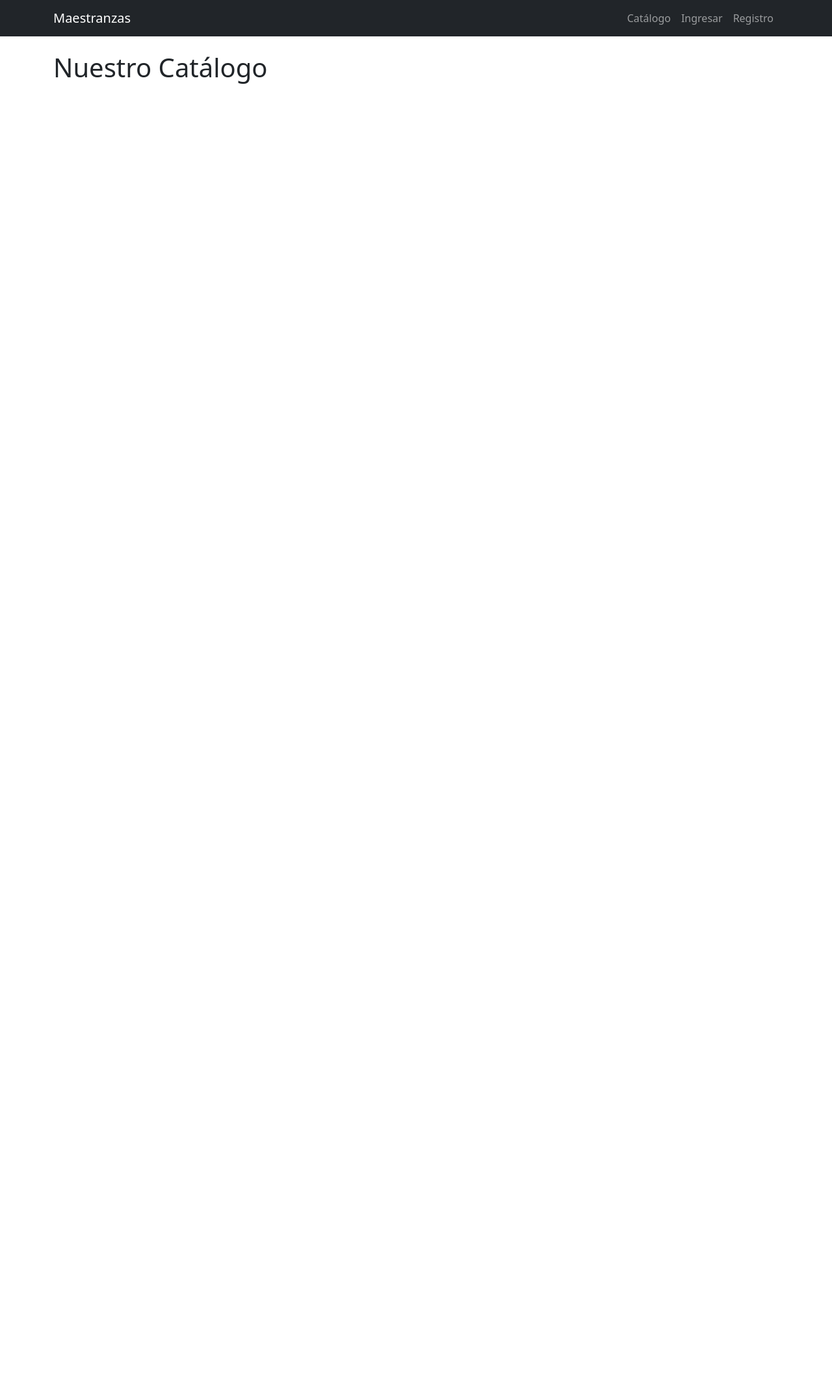
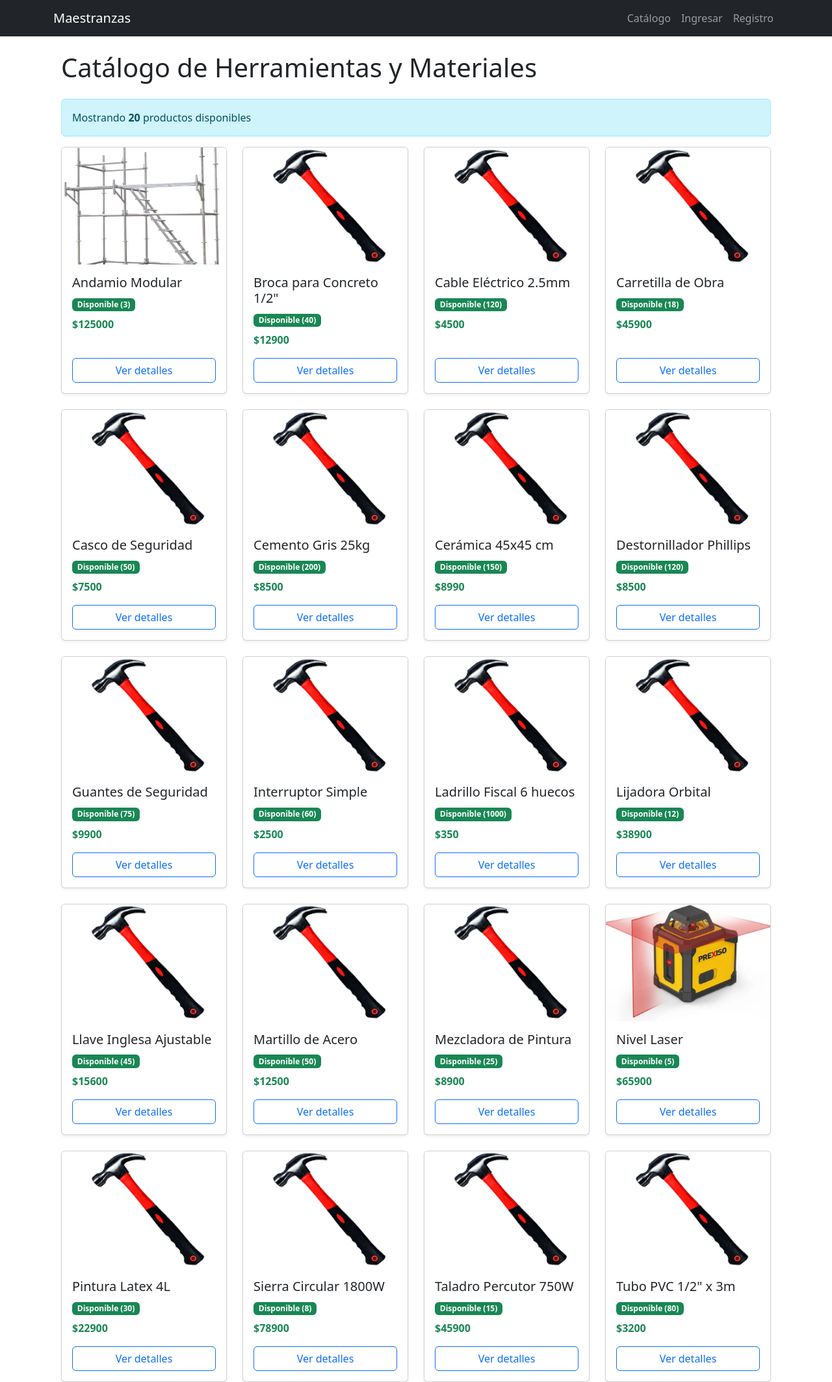
Before and after one commit to HankoQuilodran/Gestion-Agil, a Django app: page /catalogo/ in a window 1280 px wide. Shown: the whole page at 65% size. Before the commit the page ends 129 px from the top, so only its background shows below. Run offline with Django 5.2, Linux system fonts and the light colour scheme; data comes from the database, SQL or seed files in the repository; both versions use the stored data as it was before the commit; data that the repository does not hold is empty.

Commit message:
detalle catalogo & admin html

```diff
--- a/maestranzasWeb/maestranzasWeb/settings.py
+++ b/maestranzasWeb/maestranzasWeb/settings.py
@@ -117,8 +117,9 @@ USE_TZ = True
 # https://docs.djangoproject.com/en/5.2/howto/static-files/
 
 STATIC_URL = 'static/'
-MEDIA_URL = '/media/'
-MEDIA_ROOT = os.path.join(BASE_DIR, 'media')
+MEDIA_URL = '/media/'  # URL prefix
+MEDIA_ROOT = os.path.join(BASE_DIR, 'myapp', 'media')
+
 
 # Default primary key field type
 # https://docs.djangoproject.com/en/5.2/ref/settings/#default-auto-field
--- a/maestranzasWeb/maestranzasWeb/urls.py
+++ b/maestranzasWeb/maestranzasWeb/urls.py
@@ -22,4 +22,4 @@ from django.conf.urls.static import static
 urlpatterns = [
     path('admin/', admin.site.urls),
     path('', include('myapp.urls')),
-] + static(settings.MEDIA_URL, document_root=settings.MEDIA_ROOT)
+]+ static(settings.MEDIA_URL, document_root=settings.MEDIA_ROOT)
--- a/maestranzasWeb/myapp/models.py
+++ b/maestranzasWeb/myapp/models.py
@@ -10,10 +10,14 @@ class Producto(models.Model):
     nombre = models.CharField(max_length=200)
     descripcion = models.TextField()
     precio = models.DecimalField(max_digits=10, decimal_places=2)
-    imagen = models.ImageField(upload_to='productos/', null=True, blank=True)
-    categoria = models.ForeignKey(Categoria, on_delete=models.SET_NULL, null=True)
+    imagen = models.CharField(max_length=100)
     stock = models.PositiveIntegerField(default=0)
     fecha_creacion = models.DateTimeField(auto_now_add=True)
+    def __str__(self):
+        return f"{self.nombre} (ID: {self.id})"
+
+    def imagen_url(self):
+        return f'/media/productos/{self.imagen}'
 
     def __str__(self):
         return self.nombre
--- a/maestranzasWeb/myapp/templates/base.html
+++ b/maestranzasWeb/myapp/templates/base.html
@@ -1,4 +1,6 @@
+
 <!DOCTYPE html>
+
 <html lang="es">
 <head>
     <meta charset="UTF-8">
--- a/maestranzasWeb/myapp/templates/catalogo.html
+++ b/maestranzasWeb/myapp/templates/catalogo.html
@@ -1,23 +1,106 @@
 {% extends 'base.html' %}
 
-{% block title %}Catálogo | {{ block.super }}{% endblock %}
+{% block title %}Catálogo de Productos{% endblock %}
 
 {% block content %}
-<h1>Nuestro Catálogo</h1>
-<div class="row">
-    {% for producto in productos %}
-    <div class="col-md-4 mb-4">
-        <div class="card h-100">
-            {% if producto.imagen %}
-            <img src="{{ producto.imagen.url }}" class="card-img-top" alt="{{ producto.nombre }}">
-            {% endif %}
-            <div class="card-body">
-                <h5 class="card-title">{{ producto.nombre }}</h5>
-                <p class="card-text">${{ producto.precio }}</p>
-                <a href="{% url 'detalle_producto' producto.id %}" class="btn btn-primary">Detalles</a>
+<div class="container mt-4">
+    <h1 class="mb-4">Catálogo de Herramientas y Materiales</h1>
+
+    <!-- Contador de productos -->
+    <div class="alert alert-info">
+        Mostrando <strong>{{ productos|length }}</strong> productos disponibles
+    </div>
+
+    <!-- Grid de productos dinámico -->
+    <div class="row row-cols-1 row-cols-md-2 row-cols-lg-4 g-4">
+        {% for producto in productos %}
+        <div class="col">
+            <div class="card h-100 shadow-sm">
+                <!-- Imagen del producto - Fixed container -->
+                <div style="height: 180px; overflow: hidden;">
+                    <img src="/media/productos/{{ producto.imagen }}"
+                         class="card-img-top h-100 w-100"
+                         style="object-fit: cover;"
+                         alt="{{ producto.nombre }}"
+                         onerror="this.src='/media/productos/default.jpg'">
+                </div>
+
+                <div class="card-body d-flex flex-column">
+                    <h5 class="card-title">{{ producto.nombre|truncatechars:30 }}</h5>
+
+                    <!-- Badges de estado -->
+                    <div class="mb-2">
+                        {% if producto.stock > 0 %}
+                            <span class="badge bg-success">Disponible ({{ producto.stock }})</span>
+                        {% else %}
+                            <span class="badge bg-danger">Agotado</span>
+                        {% endif %}
+                    </div>
+
+                    <p class="card-text text-success fw-bold">${{ producto.precio|floatformat:"0" }}</p>
+
+                    <!-- Botón que lleva a detalles -->
+                    <div class="mt-auto">
+                        <a href="{% url 'detalle_producto' producto.id %}"
+                           class="btn btn-outline-primary w-100">
+                            <i class="bi bi-eye"></i> Ver detalles
+                        </a>
+                    </div>
+                </div>
             </div>
         </div>
+        {% empty %}
+        <div class="col-12">
+            <div class="alert alert-warning">
+                No hay productos disponibles en este momento.
+            </div>
+        </div>
+        {% endfor %}
     </div>
-    {% endfor %}
+
+    <!-- Paginación -->
+    {% if productos.paginator.num_pages > 1 %}
+    <nav class="mt-4">
+        <ul class="pagination justify-content-center">
+            {% if productos.has_previous %}
+            <li class="page-item">
+                <a class="page-link" href="?page=1">&laquo; Primera</a>
+            </li>
+            <li class="page-item">
+                <a class="page-link" href="?page={{ productos.previous_page_number }}">Anterior</a>
+            </li>
+            {% endif %}
+
+            <li class="page-item disabled">
+                <span class="page-link">
+                    Página {{ productos.number }} de {{ productos.paginator.num_pages }}
+                </span>
+            </li>
+
+            {% if productos.has_next %}
+            <li class="page-item">
+                <a class="page-link" href="?page={{ productos.next_page_number }}">Siguiente</a>
+            </li>
+            <li class="page-item">
+                <a class="page-link" href="?page={{ productos.paginator.num_pages }}">Última &raquo;</a>
+            </li>
+            {% endif %}
+        </ul>
+    </nav>
+    {% endif %}
 </div>
+
+<style>
+    /* Additional styling for better appearance */
+    .card {
+        transition: transform 0.2s ease, box-shadow 0.2s ease;
+    }
+    .card:hover {
+        transform: translateY(-5px);
+        box-shadow: 0 10px 20px rgba(0,0,0,0.1) !important;
+    }
+    .card-img-top {
+        object-position: center; /* Ensures images are centered */
+    }
+</style>
 {% endblock %}
--- a/maestranzasWeb/myapp/urls.py
+++ b/maestranzasWeb/myapp/urls.py
@@ -8,4 +8,5 @@ urlpatterns = [
     path('producto/<int:producto_id>/', views.detalle_producto, name='detalle_producto'),
     path('login/', auth_views.LoginView.as_view(template_name='login.html'), name='login'),
     path('logout/', auth_views.LogoutView.as_view(), name='logout'),
-    path('registro/', views.registro, name='registro'),]
+    path('registro/', views.registro, name='registro'),
+    path('admin-panel/', views.admin_panel, name='admin-panel-demo'),]
--- a/maestranzasWeb/myapp/views.py
+++ b/maestranzasWeb/myapp/views.py
@@ -1,18 +1,54 @@
 from django.shortcuts import render, redirect, get_object_or_404
 from django.contrib.auth.forms import UserCreationForm
 from .models import Producto, Categoria  # Asegúrate de importar ambos modelos
-
+from django.contrib.auth.models import User
 def index(request):
     return render(request, 'index.html')
 
+def crear_productos_iniciales():
+    productos_iniciales = [
+        {'nombre': "Martillo de Acero", 'descripcion': "Martillo profesional con mango de fibra de vidrio",'precio': 12500,'imagen': "martillo.png", 'stock': 50},
+        {'nombre': "Destornillador Phillips", 'descripcion': "Juego de destornilladores anti-deslizantes", 'precio': 8500,'imagen': "martillo.png", 'stock': 120},
+        {'nombre': "Taladro Percutor 750W", 'descripcion': "Taladro con percusión y velocidad variable", 'precio': 45900,'imagen': "martillo.png", 'stock': 15},
+        {'nombre': "Sierra Circular 1800W", 'descripcion': "Sierra circular profesional con láser guía", 'precio': 78900,'imagen': "martillo.png", 'stock': 8},
+        {'nombre': "Llave Inglesa Ajustable", 'descripcion': "Llave de 8 a 32 mm con cabeza giratoria", 'precio': 15600,'imagen': "martillo.png", 'stock': 45},
+        {'nombre': "Cemento Gris 25kg", 'descripcion': "Cemento de fraguado normal para construcción", 'precio': 8500,'imagen': "martillo.png", 'stock': 200},
+        {'nombre': "Ladrillo Fiscal 6 huecos", 'descripcion': "Ladrillo cerámico estándar 6 huecos", 'precio': 350,'imagen': "martillo.png", 'stock': 1000},
+        {'nombre': "Pintura Latex 4L", 'descripcion': "Pintura blanca lavable interior/exterior", 'precio': 22900,'imagen': "martillo.png", 'stock': 30},
+        {'nombre': "Cerámica 45x45 cm", 'descripcion': "Piso cerámico antideslizante", 'precio': 8990,'imagen': "martillo.png", 'stock': 150},
+        {'nombre': "Tubo PVC 1/2\" x 3m", 'descripcion': "Tubería para instalaciones sanitarias", 'precio': 3200,'imagen': "martillo.png", 'stock': 80},
+        {'nombre': "Cable Eléctrico 2.5mm", 'descripcion': "Cobre flexible para instalaciones", 'precio': 4500,'imagen': "martillo.png", 'stock': 120},
+        {'nombre': "Interruptor Simple", 'descripcion': "Interruptor de pared para 10A", 'precio': 2500,'imagen': "martillo.png", 'stock': 60},
+        {'nombre': "Lijadora Orbital", 'descripcion': "Lijadora profesional 250W con bolsa colectora", 'precio': 38900,'imagen': "martillo.png", 'stock': 12},
+        {'nombre': "Nivel Laser", 'descripcion': "Nivel láser autónivelante 360°", 'precio': 65900,'imagen': "NivelLaser360.jpg", 'stock': 5},
+        {'nombre': "Andamio Modular", 'descripcion': "Estructura metálica para trabajo en altura", 'precio': 125000,'imagen': "andamio.jpg", 'stock': 3},
+        {'nombre': "Carretilla de Obra", 'descripcion': "Carretilla metálica 6 pies cúbicos", 'precio': 45900,'imagen': "martillo.png", 'stock': 18},
+        {'nombre': "Mezcladora de Pintura", 'descripcion': "Accesorio para taladro para mezclar pintura", 'precio': 8900,'imagen': "martillo.png", 'stock': 25},
+        {'nombre': "Broca para Concreto 1/2\"", 'descripcion': "Juego de brocas widia para concreto", 'precio': 12900,'imagen': "martillo.png", 'stock': 40},
+        {'nombre': "Guantes de Seguridad", 'descripcion': "Guantes anticorte nivel 5", 'precio': 9900,'imagen': "martillo.png", 'stock': 75},
+        {'nombre': "Casco de Seguridad", 'descripcion': "Casco con ajuste ergonómico y visera", 'precio': 7500,'imagen': "martillo.png", 'stock': 50}
+    ]
+
+    for prod in productos_iniciales:
+        if not Producto.objects.filter(nombre=prod['nombre']).exists():
+            Producto.objects.create(**prod)
+
 def catalogo(request):
-    productos = Producto.objects.all()
+    crear_productos_iniciales()  # Esta función asegura que los productos existan
+    productos = Producto.objects.all().order_by('nombre')
     return render(request, 'catalogo.html', {'productos': productos})
 
 def detalle_producto(request, producto_id):
     producto = get_object_or_404(Producto, id=producto_id)
     return render(request, 'detalle_producto.html', {'producto': producto})
 
+
+
+def admin_panel(request):
+    return render(request, 'admin-panel.html', {
+        'productos': Producto.objects.all(),
+        'usuarios': User.objects.all()  # Add this line
+    })
 def registro(request):
     if request.method == 'POST':
         form = UserCreationForm(request.POST)
```
Also changed, not shown: maestranzasWeb/myapp/templates/admin-panel.html (added, +41 -0 lines), maestranzasWeb/myapp/templates/detalle_producto.html (+49 -0 lines), maestranzasWeb/db.sqlite3, maestranzasWeb/myapp/media/productos/NivelLaser360.jpg (added), maestranzasWeb/myapp/media/productos/andamio.jpg (added), maestranzasWeb/myapp/media/productos/default.jpg (added), maestranzasWeb/myapp/media/productos/martillo.png (added), maestranzasWeb/myapp/migrations/0002_remove_producto_categoria_remove_producto_imagen_and_more.py (added), maestranzasWeb/myapp/migrations/0003_remove_producto_imagen_ruta_producto_imagen.py (added).
